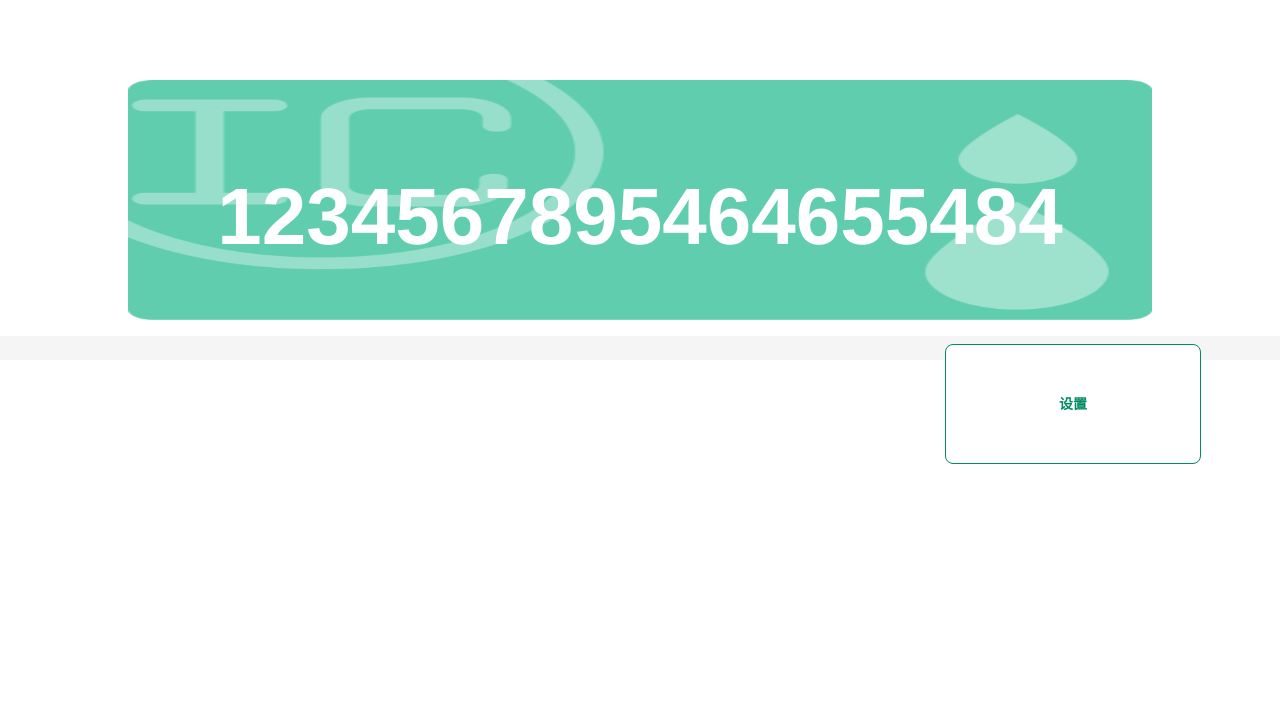
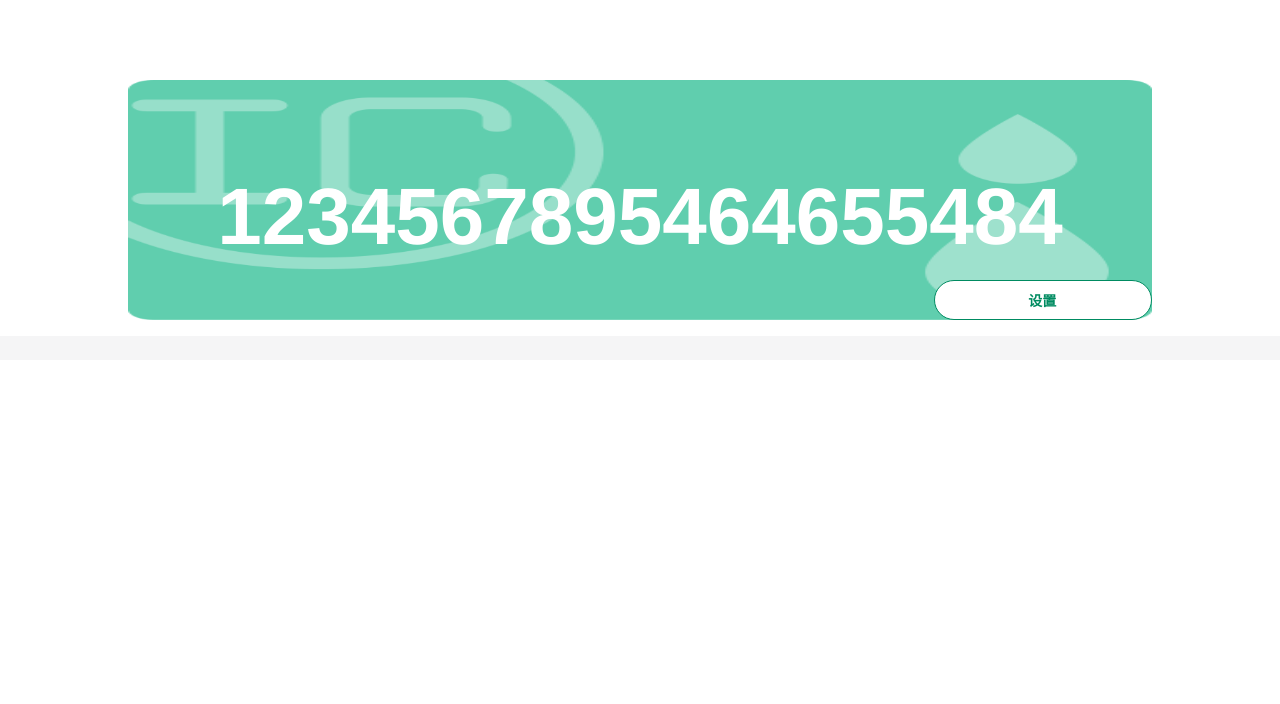
Before and after one commit to panhhonggang/xinpin, a PHP site: page /DbName/Application/Home/View/Card/index.html in a window 1280 px wide. Shown: the top 704 px of the page. Run offline with PHP 8.4, Linux system fonts and the light colour scheme.

Commit message:
ic卡管理样式更新

```diff
--- a/preject/Application/Home/View/Card/index.html
+++ b/preject/Application/Home/View/Card/index.html
@@ -4,6 +4,7 @@
 <meta charset="utf-8">
 <meta http-equiv="X-UA-Compatible" content="IE=edge">
 <meta name="viewport" content="width=device-width,initial-scale=1" >
+<script src="__PUBLIC__/Home/js/jquery-1.8.3.min.js"></script>
 <link rel="stylesheet" type="text/css" href="__PUBLIC__/Home/css/bootstrap.min.css">
 <link rel="stylesheet" type="text/css" href="__PUBLIC__/Home/css/mobileStyle.css">
 <script src="__PUBLIC__/Home/js/public.js"></script>
@@ -16,10 +17,81 @@
         <section class="IDshowBg">
         	<span class="IDtext text-center">1234567895464655484</span>
         </section>
-        <button class="set btn-defalut pull-right">设置</button>
+        <section class="setList">
+        	<ul class="setItem">
+        		<li class="reportLostItems">挂失</li>
+        		<li class="uncoupling">解挂</li>
+        		<li class="unBind">解绑</li>
+        	</ul>
+        	<section class="set">设置</section>
+        </section>
     </section>
     <button class="addIDbtn"><span><a href="{{:U(add)}}">添加IC卡</a></span></button>
 
 
 </body>
 </html>
+<script>
+	//设置按钮
+	$(".set").click(function(ev){
+		$(".setItem").show();
+		ev.stopPropagation();
+		$("body").unbind("click").click(function(){
+			$(".setItem").hide();
+		});
+	});
+	var numVal="";
+	numVal=$(this).parent().parent().siblings().children("span").text();
+	//挂失
+	$(".unBind").click(function(){
+
+		alert("确定要挂失该卡吗");
+		// $.ajax({
+		// 	url:"",
+		// 	type:"POST",
+		// 	dataType:"json",
+		// 	data:{numVal},
+		// 	success:function(res){
+		// 		if(res.data.status.errCode==0){
+
+		// 		}else{
+		// 			alert("挂失失败");
+		// 		}
+		// 	}
+		// });
+	});
+	//解挂
+	$(".uncoupling").click(function(){
+		alert("确定要解挂该卡吗");
+		// $.ajax({
+		// 	url:"",
+		// 	type:"POST",
+		// 	dataType:"json",
+		// 	data:{numVal},
+		// 	success:function(res){
+		// 		if(res.data.status.errCode==0){
+
+		// 		}else{
+		// 			alert("解挂失败");
+		// 		}
+		// 	}
+		// });
+	});
+	//解绑
+	$(".reportLostItems").click(function(){
+		alert("确定要解绑该卡吗");
+		// $.ajax({
+		// 	url:"",
+		// 	type:"POST",
+		// 	dataType:"json",
+		// 	data:{numVal},
+		// 	success:function(res){
+		// 		if(res.data.status.errCode==0){
+
+		// 		}else{
+		// 			alert("解绑失败");
+		// 		}
+		// 	}
+		// });
+	});
+</script>
--- a/preject/Application/Home/View/Flow/recharge.html
+++ b/preject/Application/Home/View/Flow/recharge.html
@@ -20,8 +20,8 @@
 	</section>
 </section>
 <section class="payList">
-		<a href="#"><i class="i1"></i>微信支付<span></span></a>
-		<a href="#"><i class="i2"></i>支付宝支付<span></span></a>
+	<a href="#"><i class="i1"></i>微信支付<span></span></a>
+	<a href="#"><i class="i2"></i>支付宝支付<span></span></a>
 </section>
 <section class="container">
 	<button class="rechargeBtn btn text-center form-control">下一步</button>
--- a/preject/Public/Home/css/mobileStyle.css
+++ b/preject/Public/Home/css/mobileStyle.css
@@ -258,16 +258,44 @@ footer > a span.logo5{
 	font-size: 1rem;
 	font-weight: bold;
 }
-.IDshow .set{
-	width: 3.2rem;
-	height: 1.5rem;
-	margin-top: .3rem;
-	margin-right: 5vw;
+.setList{
+	height: 5vh;
+	line-height: 5vh;
+	min-width: 17vw;
 	border:#008B61 1px solid;
+
+	border-radius: 2vw;
+	position: relative;
+	position: absolute;
+	background:#fff;
+	display: inline-block;
+	top: 33vh;
+	right: 10vw;
+	margin-top: 2vh;
+	text-align: center;
+}
+.setList .set{
+	width: 17vw;
+	position:absolute;
+	display: inline-block;
 	color: #008B61;
 	font-weight: bold;
-	border-radius: 8px;
-	background:#fff;
+	right: 0;
+	top: 0;
+}
+.setList .setItem{
+	display: none;
+	margin-right: 15vw;
+	/*padding: 0 2vw;*/
+	top: 0;
+
+}
+.setList .setItem > li{
+	float: left;
+	width: 20vw;
+	display: inline-block;
+	/*margin-right: 5vw;*/
+	padding: 0 5vw;
 }
 .addIDbtn{
 	width:100vw;
--- a/preject/ThinkPHP/Library/Org/Util/weixin/access_token.php
+++ b/preject/ThinkPHP/Library/Org/Util/weixin/access_token.php
@@ -1 +1 @@
-<?php exit();?>{"expire_time":1511857872,"access_token":"rQb9PEijLIjLE2qP3zZ5heK1ngeEBD3br9nIh9bYbytgHF5CgvJenOu-vg5MO2J5lLBAe-fHzVVyLqbOvJnK9wGUSg-PSul8zXaZFRxNiJNE_HqSf_S_ViCPra-9KxGwUUUiACANNN"}
+<?php exit();?>{"expire_time":1511875028,"access_token":"z0sUWMCVzKUcVCzP3KVJd1WFxg2wIQrPUyd7MIut-Yd6Em3DdJNDHHKlydWYcDkjBorGy-Cv0XeF_p2ftDzw5kYrMbxZ-7CtvLmnMECJoJUFLSjAAAOUB"}
--- a/preject/ThinkPHP/Library/Org/Util/weixin/jsapi_ticket.php
+++ b/preject/ThinkPHP/Library/Org/Util/weixin/jsapi_ticket.php
@@ -1 +1 @@
-<?php exit();?>{"expire_time":1511857873,"jsapi_ticket":"kgt8ON7yVITDhtdwci0qeYXXLraK4esEg9eCKnxgeU7NVH9oYaFIUlHkjm10iLcU6MkGkP-AJ0UiU3hc6m6QLA"}
+<?php exit();?>{"expire_time":1511875028,"jsapi_ticket":"kgt8ON7yVITDhtdwci0qeYXXLraK4esEg9eCKnxgeU5yg9_6Zuzr7OWqf0NCGr7IhngdN_bnu703cORxFm2p6Q"}
```
